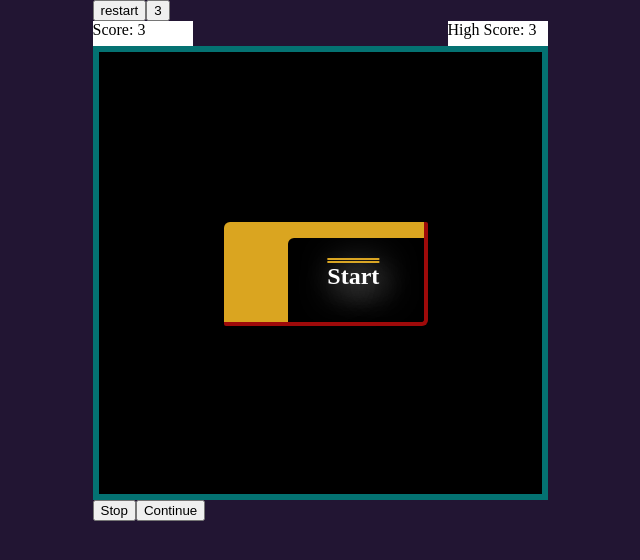
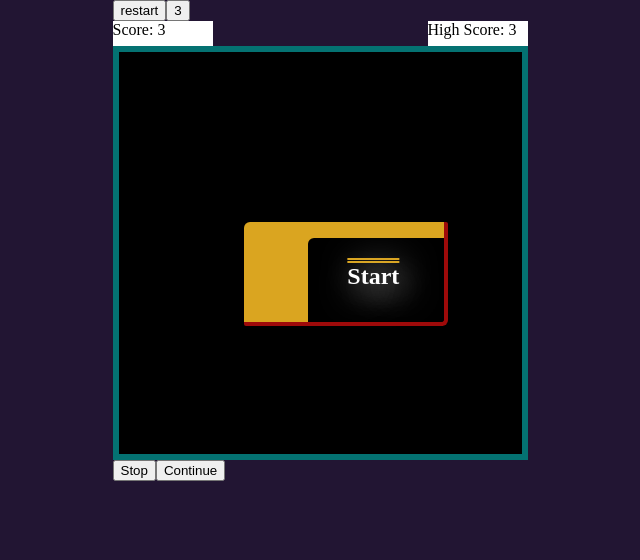
Before and after one commit to vivaldi412/snake-game, a React (Vite) app: page / in a window 1280 px wide. Shown: the top 560 px of the page, without its empty margins (320-960 px from the left). Built offline with nearby package versions, Linux system fonts and the light colour scheme.

Commit message:
Update index.css

```diff
--- a/src/index.css
+++ b/src/index.css
@@ -8,8 +8,8 @@ body {
 }
 .game-box {
   position: relative;
-  width: 440px;
-  height: 440px;
+  width: 400px;
+  height: 400px;
   background-color: rgb(0, 0, 0);
   border: 6px solid rgb(4, 114, 114);
   padding-right: 3px;
@@ -22,7 +22,7 @@ body {
   width: 20px;
   height: 20px;
   background-color: rgb(0, 0, 0);
-  border: 1px solid rgb(0, 0, 0);
+  /* border: 1px solid rgb(0, 0, 0); */
   display: flex;
   justify-content: center;
   align-items: center;
@@ -33,13 +33,13 @@ body {
   width: 20px;
   height: 20px;
   background-color: rgb(155, 4, 4);
-  border: 1px solid rgb(155, 4, 4);
+  /* border: 1px solid rgb(155, 4, 4); */
 }
 #food {
-  width: 17px;
-  height: 17px;
+  width: 20px;
+  height: 20px;
   background-color: hsl(27, 93%, 43%);
-  border: 2px solid hsl(0, 0%, 0%);
+  /* border: 1px solid hsl(0, 0%, 0%); */
 }
 
 .start-screen {
```
